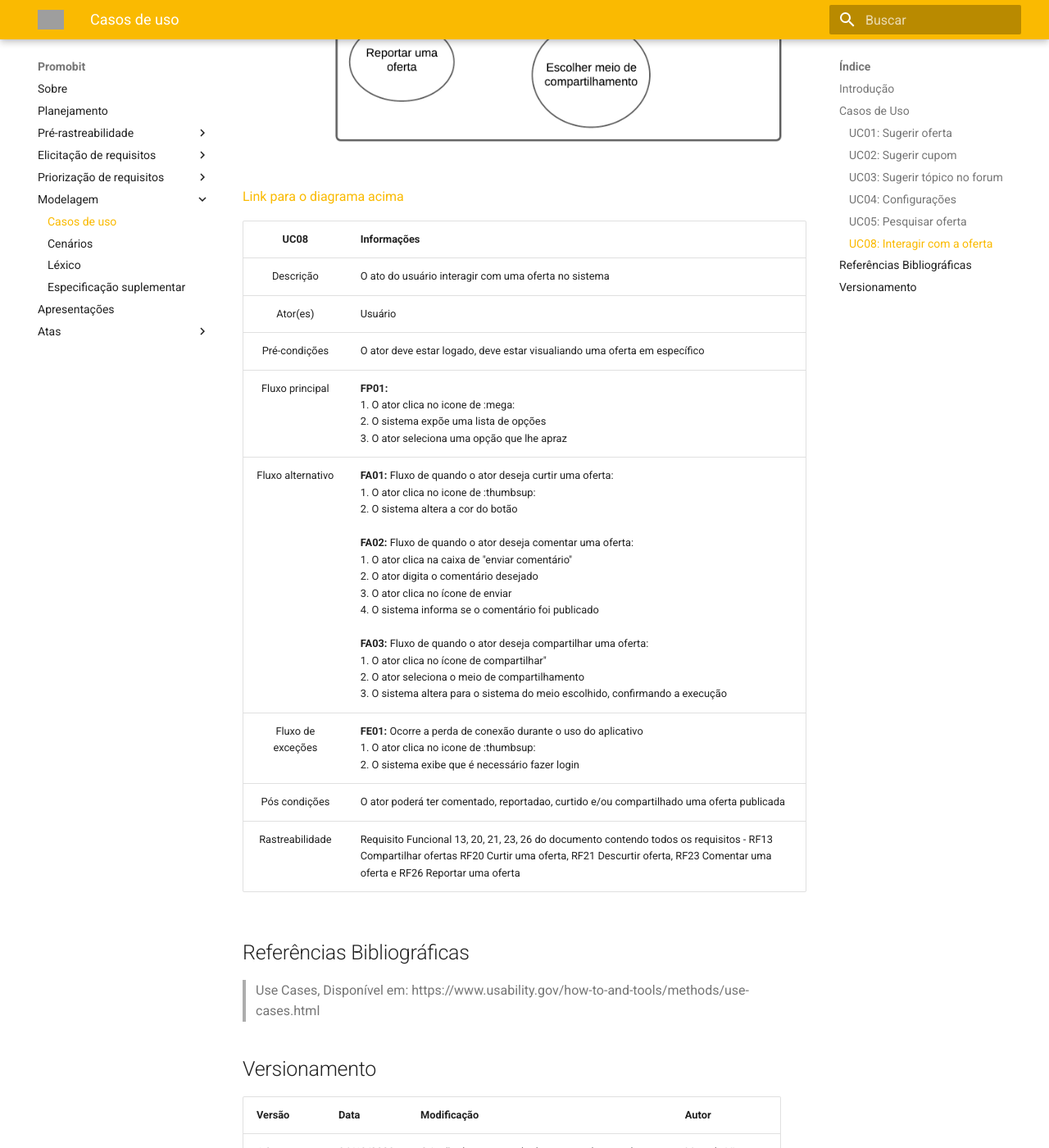
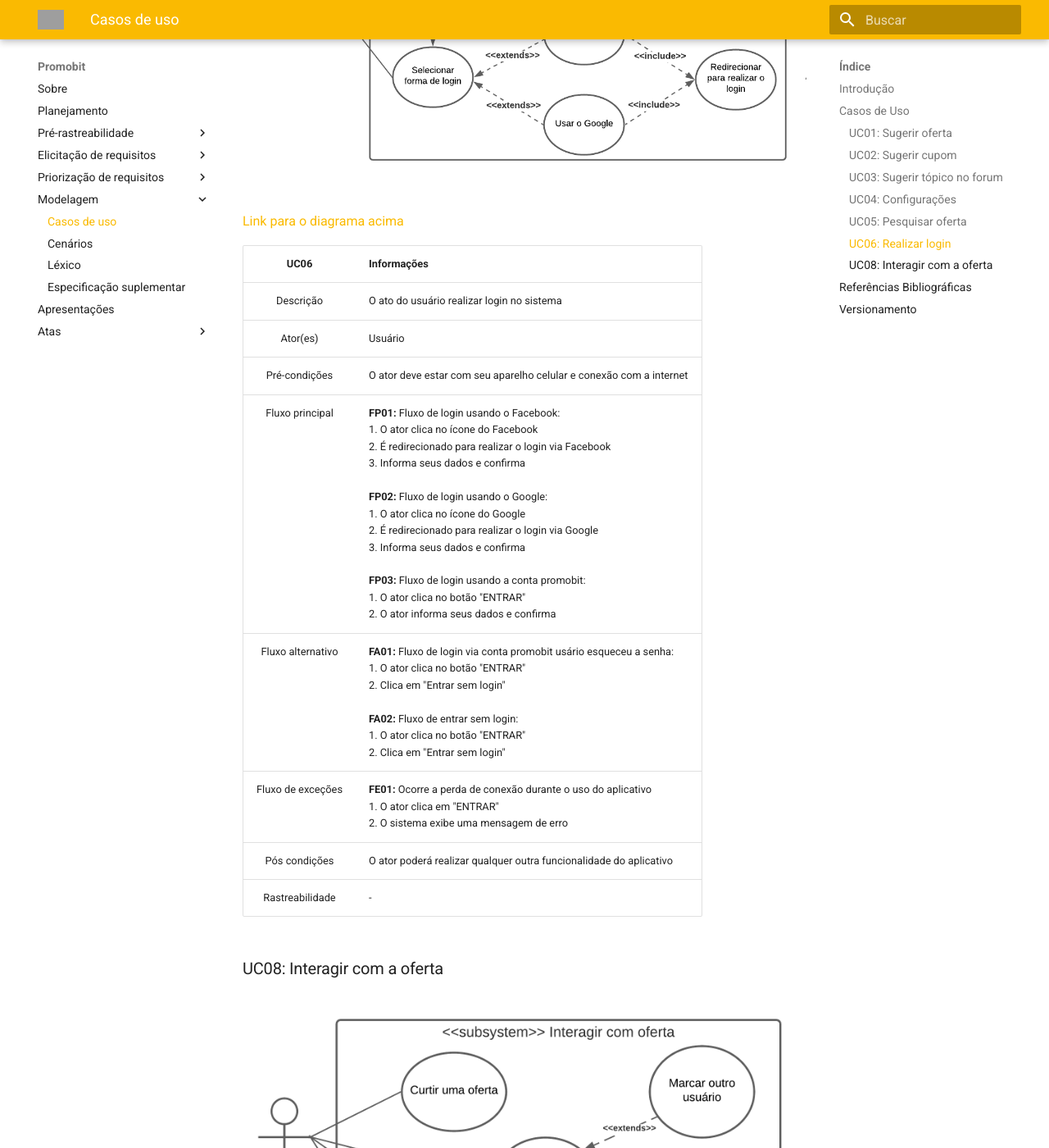
Before and after one commit to Joao-Pedro-Moura/2020.1-Promobit, an MkDocs documentation site: the page built from docs/modelagem/caso_de_uso.md, in a window 1280 px wide and 1400 px high, scrolled down 11219 px. Shown: the whole window at 82% size. Built offline with MkDocs 1.6.1 and Material for MkDocs 9.7.7, drawn with Linux system fonts in a browser that asks for light colours; old or Windows-style settings are respelled for this version of MkDocs; some of the changed text lies outside the part shown; grey boxes are pictures that could not be loaded.

Commit message:
Adição de caso de uso de realizar login

```diff
--- a/docs/modelagem/caso_de_uso.md
+++ b/docs/modelagem/caso_de_uso.md
@@ -93,6 +93,23 @@ Um documento de caso de uso é uma metodologia que descreve como o usuário real
 |    Rastreabilidade     | Requisito Funcional 7 do documento contendo todos os requisitos - RF7 Pesquisar oferta |
 
 
+### UC06: Realizar login
+
+![Interagir com a oferta](../assets/casos_de_uso/realizar_login.png)
+
+<a target="_blank" href="https://drive.google.com/file/d/1xK3eFtSAQ0JsJxUecWqDM6C7zqdM3EcH/view?usp=sharing">Link para o diagrama acima</a>
+
+|         UC06           | Informações |
+| :---------: |----------- |
+|       Descrição        | O ato do usuário realizar login no sistema |
+|          Ator(es)      | Usuário |
+|   Pré-condições        | O ator deve estar com seu aparelho celular e conexão com a internet |
+|    Fluxo principal     | **FP01:** Fluxo de login usando o Facebook:<br /> 1. O ator clica no ícone do Facebook <br /> 2. É redirecionado para realizar o login via Facebook <br /> 3. Informa seus dados e confirma <br /> <br /> **FP02:** Fluxo de login usando o Google:<br /> 1. O ator clica no ícone do Google <br /> 2. É redirecionado para realizar o login via Google <br /> 3. Informa seus dados e confirma <br /> <br /> **FP03:** Fluxo de login usando a conta promobit:<br /> 1. O ator clica no botão "ENTRAR" <br /> 2. O ator informa seus dados e confirma <br /> |
+| Fluxo alternativo      | **FA01:** Fluxo de login via conta promobit usário esqueceu a senha:<br /> 1. O ator clica no botão "ENTRAR" <br /> 2. Clica em "Entrar sem login" <br /> <br /> **FA02:** Fluxo de entrar sem login:<br /> 1. O ator clica no botão "ENTRAR" <br /> 2. Clica em "Entrar sem login" |
+|   Fluxo de exceções    | **FE01:** Ocorre a perda de conexão durante o uso do aplicativo <br /> 1. O ator clica em "ENTRAR" <br /> 2. O sistema exibe uma mensagem de erro <br />|
+|     Pós condições      | O ator poderá realizar qualquer outra funcionalidade do aplicativo |
+|    Rastreabilidade     | - |
+
 ### UC08: Interagir com a oferta
 
 ![Interagir com a oferta](../assets/casos_de_uso/interagir_oferta.png)
@@ -131,3 +148,4 @@ Um documento de caso de uso é uma metodologia que descreve como o usuário real
 | 6.1.0 | 06/10/2020 | Adição da tabela de caso de uso de sugerir oferta| Marcelo Victor |
 | 7.0.0 | 06/10/2020 | Adição do caso de uso das configurações | Thiago Guilherme |
 | 8.0.0 | 13/10/2020 | Adição do caso de uso de interagir com uma oferta | Rhuan Carlos |
+| 9.0.0 | 14/10/2020 | Adição do caso de uso de realizar login | Igor Paiva |
```
Also changed, not shown: docs/assets/casos_de_uso/realizar_login.png (added).
